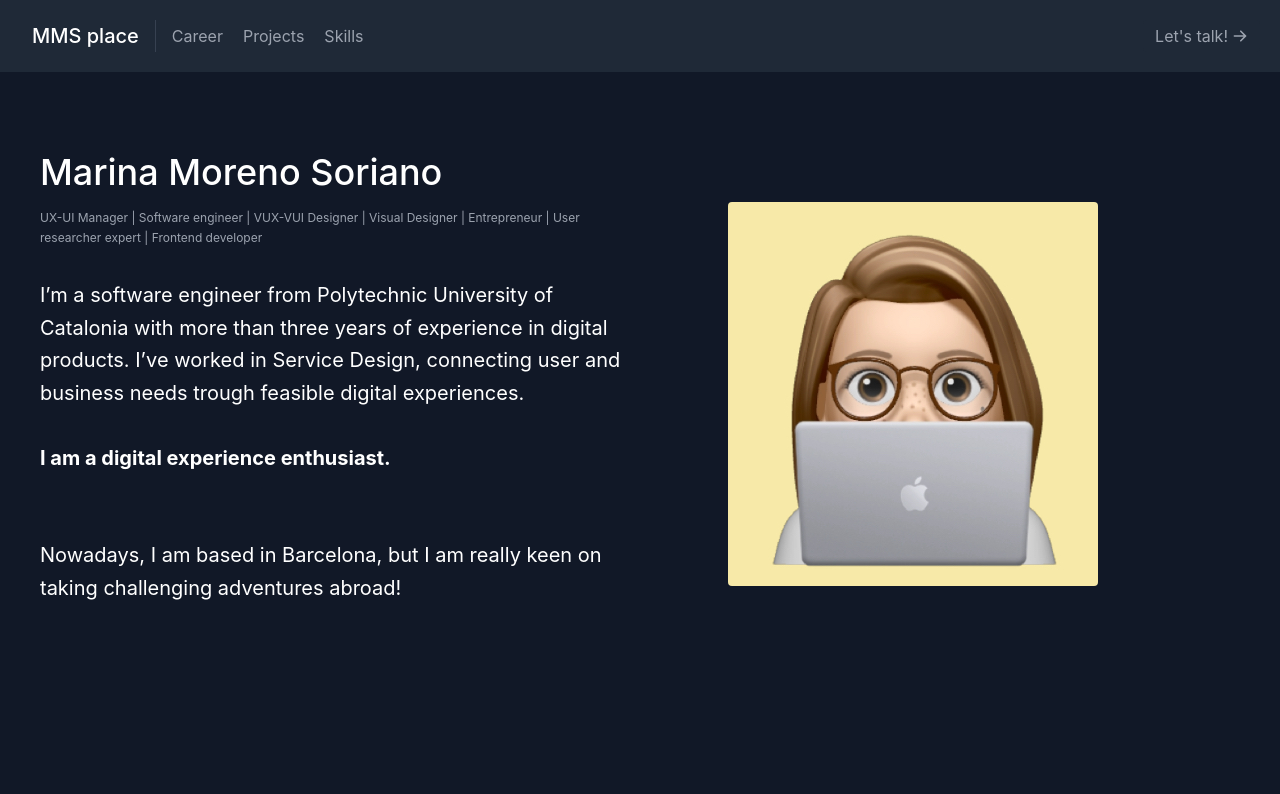
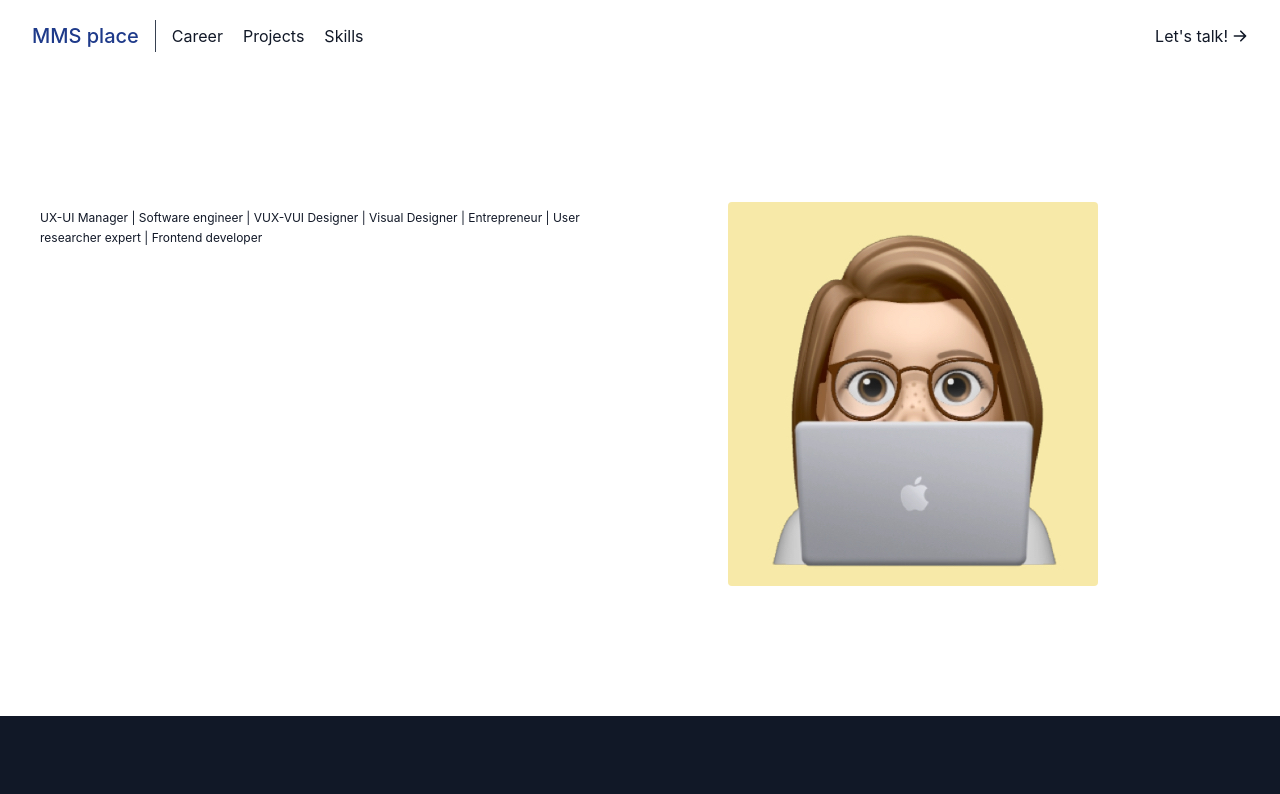
Before and after one commit to 3marinams/mmsplace, a React (Create React App) app: page / in a window 1280 px wide. Shown: the top 794 px of the page. Built offline with nearby package versions, Linux system fonts and the light colour scheme.

Commit message:
Navbar UI: shadow + colors

```diff
--- a/src/App.js
+++ b/src/App.js
@@ -7,7 +7,7 @@ import Skills from "./components/Skills";
 
 function App() {
   return (
-    <main className="bg-gray-900 body-font text-gray-400">
+    <main className="bg-white body-font text-gray-900">
       <NavBar />
       <About />
       <Projects />
--- a/src/components/NavBar.js
+++ b/src/components/NavBar.js
@@ -1,33 +1,52 @@
 import { ArrowRightIcon } from "@heroicons/react/solid";
-import React from "react";
+import React, { useState, useEffect } from 'react';
 
-export default function NavBar() {
+const NavBar = () => {
+    const [scrolled, setScrolled] = useState(false);
+
+    useEffect(() => {
+    const handleScroll = () => {
+        const isScrolled = window.scrollY > 0;
+        setScrolled(isScrolled);
+    };
+
+    window.addEventListener('scroll', handleScroll);
+
+    return () => {
+        window.removeEventListener('scroll', handleScroll);
+    };
+    }, []);
+
     return (
-    <header className="bg-gray-800 md:sticky top-0 z-10">
+        <nav className={`bg-white ${scrolled ? 'shadow-md' : ''} bg-white md:sticky top-0 z-10`}>
+            <header className="bg-white md:sticky top-0 z-10">
                 <div className="container mx-auto flex flex-wrap p-5 flex-col md:flex-row items-center">
-        <a className="title-font font-medium text-white mb-4 md:mb-0">
-            <a href="#about" className="ml-3 text-xl">
+                <a className="title-font font-medium text-gray-800 mb-4 md:mb-0">
+                    <a href="#about" className="ml-3 text-xl text-blue-900">
                     MMS place
                     </a>
                 </a>
                 <nav className="md:mr-auto md:ml-4 md:py-1 md:pl-4 md:border-l md:border-gray-700	flex flex-wrap items-center text-base justify-center">
-            <a href="#projects" className="mr-5 hover:text-white">
+                    <a href="#projects" className="mr-5 hover:text-gray-400">
                     Career
                     </a>
-            <a href="#projects" className="mr-5 hover:text-white">
+                    <a href="#projects" className="mr-5 hover:text-gray-400">
                     Projects
                     </a>
-            <a href="#skills" className="mr-5 hover:text-white">
+                    <a href="#skills" className="mr-5 hover:text-gray-400">
                     Skills
                     </a>
                 </nav>
                 <a
                     href="#contact"
-            className="inline-flex items-center bg-gray-800 border-0 py-1 px-3 focus:outline-none hover:bg-gray-700 rounded text-base mt-4 md:mt-0">
+                    className="inline-flex items-center bg-white border-0  py-1 px-3 focus:outline-none hover:bg-blue-900 hover:text-white rounded text-base mt-4 md:mt-0">
                     Let's talk!
                     <ArrowRightIcon className="w-4 h-4 ml-1" />
                 </a>
                 </div>
             </header>
+        </nav>
     );
-}
+};
+
+export default NavBar;
```
Lines whose indentation alone changed are shown as unchanged.
